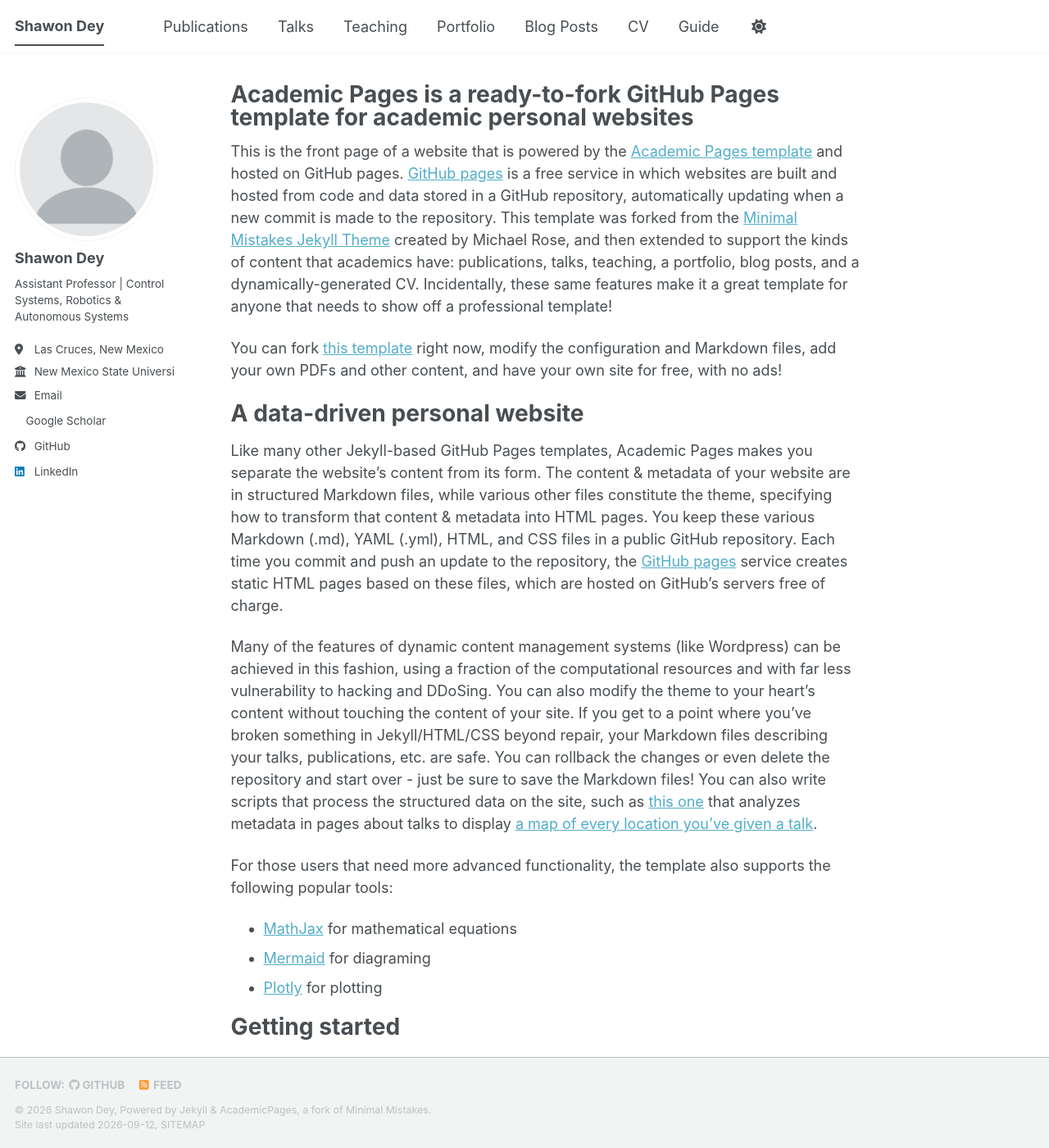
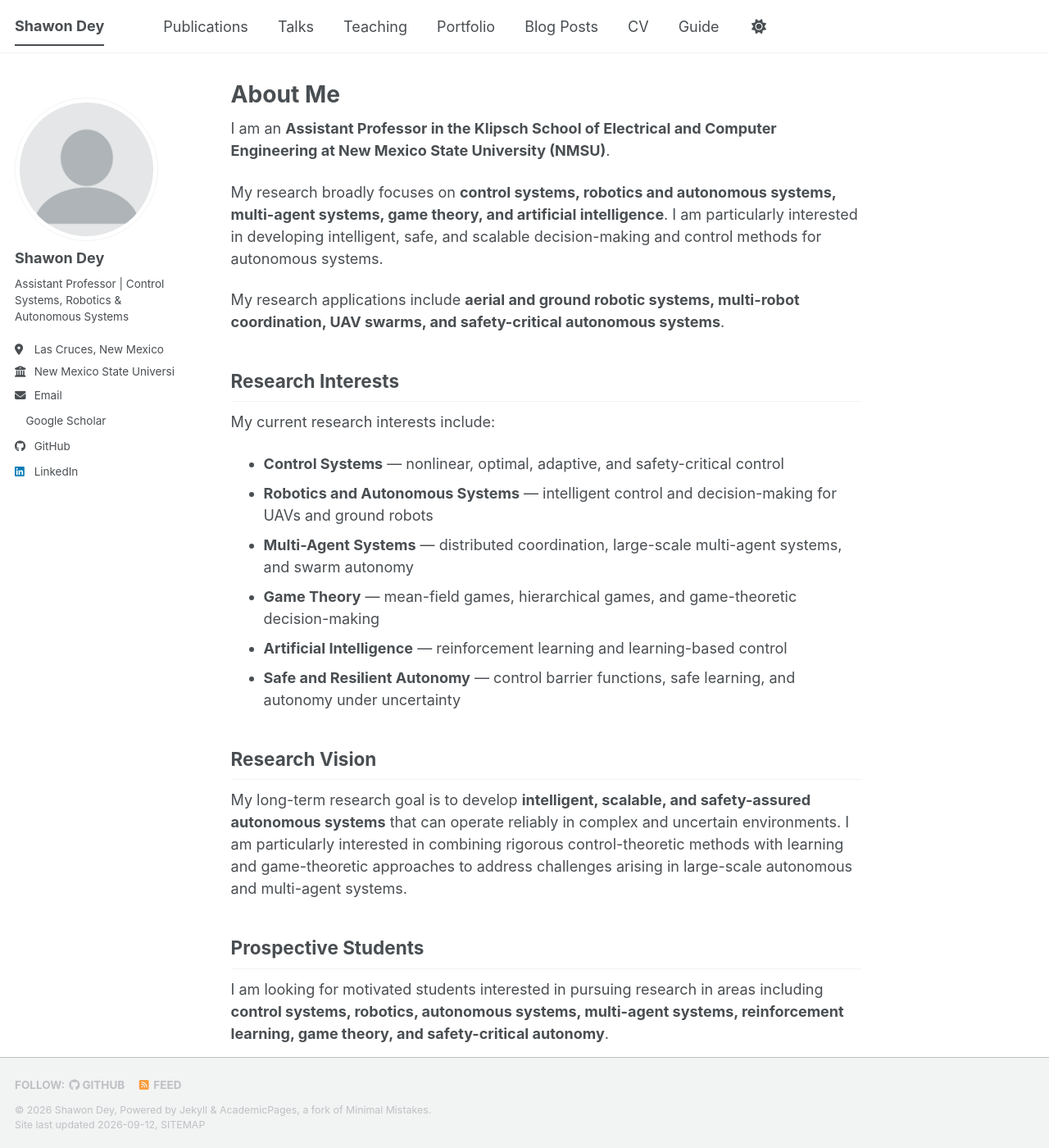
Before and after one commit to shawondey/shawondey.github.io, a Jekyll site: the page built from _pages/about.md, in a window 1280 px wide and 1400 px high. Shown: the whole window at 82% size. Built offline with Jekyll 4.4.1, drawn with Linux system fonts in a browser that asks for light colours; a style sheet for code colours, icons or effects is not loaded; some of the changed text lies outside the part shown.

Commit message:
Update about.md

```diff
--- a/_pages/about.md
+++ b/_pages/about.md
@@ -1,56 +1,42 @@
 ---
 permalink: /
-title: "Academic Pages is a ready-to-fork GitHub Pages template for academic personal websites"
+title: "About Me"
 author_profile: true
 redirect_from:
   - /about/
   - /about.html
 ---
 
-This is the front page of a website that is powered by the [Academic Pages template](https://github.com/academicpages/academicpages.github.io) and hosted on GitHub pages. [GitHub pages](https://pages.github.com) is a free service in which websites are built and hosted from code and data stored in a GitHub repository, automatically updating when a new commit is made to the repository. This template was forked from the [Minimal Mistakes Jekyll Theme](https://mmistakes.github.io/minimal-mistakes/) created by Michael Rose, and then extended to support the kinds of content that academics have: publications, talks, teaching, a portfolio, blog posts, and a dynamically-generated CV. Incidentally, these same features make it a great template for anyone that needs to show off a professional template!
+I am an **Assistant Professor in the Klipsch School of Electrical and Computer Engineering at New Mexico State University (NMSU)**.
 
- You can fork [this template](https://github.com/academicpages/academicpages.github.io) right now, modify the configuration and Markdown files, add your own PDFs and other content, and have your own site for free, with no ads!
+My research broadly focuses on **control systems, robotics and autonomous systems, multi-agent systems, game theory, and artificial intelligence**. I am particularly interested in developing intelligent, safe, and scalable decision-making and control methods for autonomous systems.
 
-A data-driven personal website
-======
-Like many other Jekyll-based GitHub Pages templates, Academic Pages makes you separate the website's content from its form. The content & metadata of your website are in structured Markdown files, while various other files constitute the theme, specifying how to transform that content & metadata into HTML pages. You keep these various Markdown (.md), YAML (.yml), HTML, and CSS files in a public GitHub repository. Each time you commit and push an update to the repository, the [GitHub pages](https://pages.github.com/) service creates static HTML pages based on these files, which are hosted on GitHub's servers free of charge.
+My research applications include **aerial and ground robotic systems, multi-robot coordination, UAV swarms, and safety-critical autonomous systems**.
 
-Many of the features of dynamic content management systems (like Wordpress) can be achieved in this fashion, using a fraction of the computational resources and with far less vulnerability to hacking and DDoSing. You can also modify the theme to your heart's content without touching the content of your site. If you get to a point where you've broken something in Jekyll/HTML/CSS beyond repair, your Markdown files describing your talks, publications, etc. are safe. You can rollback the changes or even delete the repository and start over - just be sure to save the Markdown files! You can also write scripts that process the structured data on the site, such as [this one](https://github.com/academicpages/academicpages.github.io/blob/master/talkmap.ipynb) that analyzes metadata in pages about talks to display [a map of every location you've given a talk](https://academicpages.github.io/talkmap.html).
+## Research Interests
 
-For those users that need more advanced functionality, the template also supports the following popular tools:
-- [MathJax](https://www.mathjax.org/) for mathematical equations
-- [Mermaid](https://mermaid.js.org/) for diagraming
-- [Plotly](https://plotly.com/javascript/) for plotting
+My current research interests include:
 
-Getting started
-======
-1. Register a GitHub account if you don't have one and confirm your e-mail (required!)
-1. Fork [this template](https://github.com/academicpages/academicpages.github.io) by clicking the "Use this template" button in the top right.
-1. Go to the repository's settings (rightmost item in the tabs that start with "Code", should be below "Unwatch"). Rename the repository "[your GitHub username].github.io", which will also be your website's URL.
-1. Set site-wide configuration and create content & metadata (see below -- also see [this set of diffs](https://archive.is/3TPas) showing what files were changed to set up [an example site](https://getorg-testacct.github.io) for a user with the username "getorg-testacct")
-1. Upload any files (like PDFs, .zip files, etc.) to the files/ directory. They will appear at https://[your GitHub username].github.io/files/example.pdf.
-1. Check status by going to the repository settings, in the "GitHub pages" section
+- **Control Systems** — nonlinear, optimal, adaptive, and safety-critical control
+- **Robotics and Autonomous Systems** — intelligent control and decision-making for UAVs and ground robots
+- **Multi-Agent Systems** — distributed coordination, large-scale multi-agent systems, and swarm autonomy
+- **Game Theory** — mean-field games, hierarchical games, and game-theoretic decision-making
+- **Artificial Intelligence** — reinforcement learning and learning-based control
+- **Safe and Resilient Autonomy** — control barrier functions, safe learning, and autonomy under uncertainty
 
-Site-wide configuration
-------
-The main configuration file for the site is in the base directory in [_config.yml](https://github.com/academicpages/academicpages.github.io/blob/master/_config.yml), which defines the content in the sidebars and other site-wide features. You will need to replace the default variables with ones about yourself and your site's github repository. The configuration file for the top menu is in [_data/navigation.yml](https://github.com/academicpages/academicpages.github.io/blob/master/_data/navigation.yml). For example, if you don't have a portfolio or blog posts, you can remove those items from that navigation.yml file to remove them from the header.
+## Research Vision
 
-Create content & metadata
-------
-For site content, there is one Markdown file for each type of content, which are stored in directories like _publications, _talks, _posts, _teaching, or _pages. For example, each talk is a Markdown file in the [_talks directory](https://github.com/academicpages/academicpages.github.io/tree/master/_talks). At the top of each Markdown file is structured data in YAML about the talk, which the theme will parse to do lots of cool stuff. The same structured data about a talk is used to generate the list of talks on the [Talks page](https://academicpages.github.io/talks), each [individual page](https://academicpages.github.io/talks/2012-03-01-talk-1) for specific talks, the talks section for the [CV page](https://academicpages.github.io/cv), and the [map of places you've given a talk](https://academicpages.github.io/talkmap.html) (if you run this [python file](https://github.com/academicpages/academicpages.github.io/blob/master/talkmap.py) or [Jupyter notebook](https://github.com/academicpages/academicpages.github.io/blob/master/talkmap.ipynb), which creates the HTML for the map based on the contents of the _talks directory).
+My long-term research goal is to develop **intelligent, scalable, and safety-assured autonomous systems** that can operate reliably in complex and uncertain environments. I am particularly interested in combining rigorous control-theoretic methods with learning and game-theoretic approaches to address challenges arising in large-scale autonomous and multi-agent systems.
 
-**Markdown generator**
+## Prospective Students
 
-The repository includes [a set of Jupyter notebooks](https://github.com/academicpages/academicpages.github.io/tree/master/markdown_generator
-) that converts a CSV containing structured data about talks or presentations into individual Markdown files that will be properly formatted for the Academic Pages template. The sample CSVs in that directory are the ones I used to create my own personal website at stuartgeiger.com. My usual workflow is that I keep a spreadsheet of my publications and talks, then run the code in these notebooks to generate the Markdown files, then commit and push them to the GitHub repository.
+I am looking for motivated students interested in pursuing research in areas including **control systems, robotics, autonomous systems, multi-agent systems, reinforcement learning, game theory, and safety-critical autonomy**.
 
-How to edit your site's GitHub repository
-------
-Many people use a git client to create files on their local computer and then push them to GitHub's servers. If you are not familiar with git, you can directly edit these configuration and Markdown files directly in the github.com interface. Navigate to a file (like [this one](https://github.com/academicpages/academicpages.github.io/blob/master/_talks/2012-03-01-talk-1.md) and click the pencil icon in the top right of the content preview (to the right of the "Raw | Blame | History" buttons). You can delete a file by clicking the trashcan icon to the right of the pencil icon. You can also create new files or upload files by navigating to a directory and clicking the "Create new file" or "Upload files" buttons.
+Prospective Ph.D. students with backgrounds in **electrical engineering, computer engineering, mechanical engineering, robotics, or related areas** are encouraged to contact me by email.
 
-Example: editing a Markdown file for a talk
-![Editing a Markdown file for a talk](/images/editing-talk.png)
+## Current Appointment
 
-For more info
-------
-More info about configuring Academic Pages can be found in [the guide](https://academicpages.github.io/markdown/), the [growing wiki](https://github.com/academicpages/academicpages.github.io/wiki), and you can always [ask a question on GitHub](https://github.com/academicpages/academicpages.github.io/discussions). The [guides for the Minimal Mistakes theme](https://mmistakes.github.io/minimal-mistakes/docs/configuration/) (which this theme was forked from) might also be helpful.
+**Assistant Professor**
+Klipsch School of Electrical and Computer Engineering
+New Mexico State University
+Las Cruces, New Mexico
```
